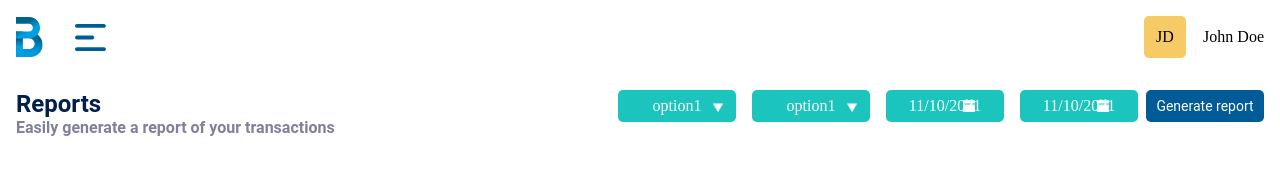
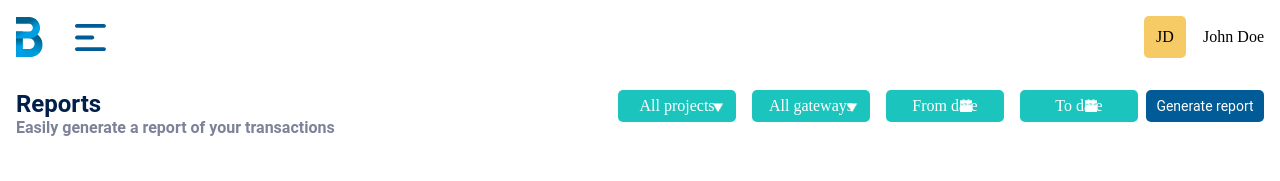
Before and after one commit to harunskender/mvp-task, a React (Create React App) app: page / in a window 1280 px wide. Shown: the top 181 px of the page. Built offline with nearby package versions, Linux system fonts and the light colour scheme.

Commit message:
moved state up to the parent

```diff
--- a/src/components/Filter/Dropdowns/CalendarDropdown/index.tsx
+++ b/src/components/Filter/Dropdowns/CalendarDropdown/index.tsx
@@ -6,20 +6,22 @@ import 'react-datepicker/dist/react-datepicker.css'
 interface CalendarDropdownProps {
   isDropdownInitiallyOpen?: boolean
   initialDate?: any
+  initialText?: string
+  onClick: (s: any) => void
+  selectedDate: Date | string
 }
 
 export default function CalendarDropdown({
-  isDropdownInitiallyOpen = false,
   initialDate,
+  initialText,
+  onClick,
+  selectedDate,
 }: CalendarDropdownProps) {
-  const [selectedDate, setSelectedDate] = useState(initialDate || new Date())
-
   return (
     <div className={classes.dropdown}>
       <ReactDatePicker
-        startDate={selectedDate}
         onChange={(e) => {
-          setSelectedDate(e)
+          onClick(e)
         }}
         customInput={<InitialDropdownButton selectedDate={selectedDate} />}
       />
--- a/src/components/Filter/Dropdowns/PrimaryDropdown/index.tsx
+++ b/src/components/Filter/Dropdowns/PrimaryDropdown/index.tsx
@@ -5,13 +5,15 @@ import classes from '../styles.module.scss'
 interface PrimaryDropdownProps {
   isDropdownInitiallyOpen?: boolean
   initialOption: string
-  options: string[]
+  options: string[],
+  onClick:(s:string) => void
 }
 
 export default function PrimaryDropdown({
   isDropdownInitiallyOpen = false,
   initialOption,
   options,
+  onClick
 }: PrimaryDropdownProps) {
   const [isOpen, setIsOpen] = useState(isDropdownInitiallyOpen)
   const [selected, setSelected] = useState(initialOption)
--- a/src/components/Filter/index.tsx
+++ b/src/components/Filter/index.tsx
@@ -1,9 +1,30 @@
-import React from 'react'
+import React, { useState } from 'react'
 import CalendarDropdown from './Dropdowns/CalendarDropdown'
 import PrimaryDropdown from './Dropdowns/PrimaryDropdown'
 import classes from './styles.module.scss'
 export default function Filter() {
-  const onGenerateHandler = () => {}
+  const [project, setProject] = useState('All projects')
+  const [gateway, setGateway] = useState('All gateways')
+  const [fromDate, setFromDate] = useState<Date | string>(
+    'From date' || new Date()
+  )
+  const [toDate, setToDate] = useState<Date | string>('To date' || new Date())
+
+  const onProjectClickHandler = (value: string): void => {
+    setProject(value)
+  }
+  const onGatewayClickHandler = (value: string): void => {
+    setGateway(value)
+  }
+  const onFromDateClickHandler = (value: Date): void => {
+    setFromDate(value)
+  }
+  const onToDateClickHandler = (value: Date): void => {
+    setToDate(value)
+  }
+  const onGenerateHandler = (): void => {
+    console.log(project, gateway, fromDate, toDate)
+  }
 
   return (
     <div className={classes.filterContainer}>
@@ -16,21 +37,31 @@ export default function Filter() {
       <div className={classes.filterDropdownsContainer}>
         <div className={classes.dropdown}>
           <PrimaryDropdown
-            initialOption="option1"
+            initialOption={project}
             options={['option1', 'option2', 'option3']}
+            onClick={onProjectClickHandler}
           />
         </div>
         <div className={classes.dropdown}>
           <PrimaryDropdown
-            initialOption="option1"
+            initialOption={gateway}
             options={['option1', 'option2', 'option3']}
+            onClick={onGatewayClickHandler}
           />
         </div>
         <div className={classes.dropdown}>
-          <CalendarDropdown />
+          <CalendarDropdown
+            initialText="From date"
+            onClick={onFromDateClickHandler}
+            selectedDate={fromDate}
+          />
         </div>
         <div className={classes.dropdown}>
-          <CalendarDropdown />
+          <CalendarDropdown
+            initialText="To date"
+            onClick={onToDateClickHandler}
+            selectedDate={toDate}
+          />
         </div>
         <div>
           <div className={classes.generateButton} onClick={onGenerateHandler}>
```
